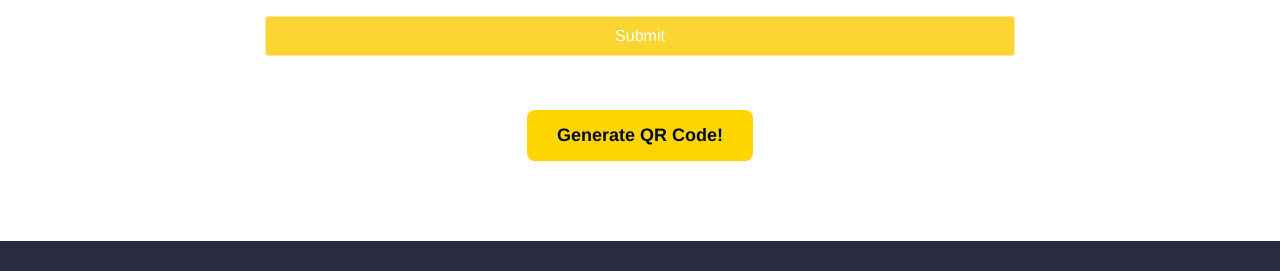
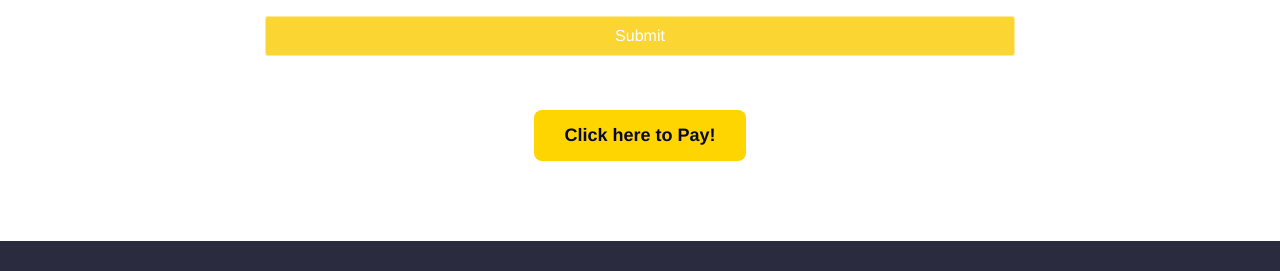
Before and after one commit to sujayadkesar/govardhana, a Jekyll site: the page built from blog/adoptacow.html, in a window 1280 px wide. Shown: the part 629-900 px from the top of the page. Built offline with Jekyll 4.4.1, drawn with Linux system fonts in a browser that asks for light colours; some of the changed lines change nothing that is shown; grey boxes are pictures that could not be loaded.

Commit message:
adopt a cow

```diff
--- a/blog/adoptacow.html
+++ b/blog/adoptacow.html
@@ -38,7 +38,7 @@
     style="background-color: #ffd500; padding: 15px 30px; font-size: 18px;
            border: none; font-weight: bold; cursor: pointer; transition: all 0.3s ease-in-out;
            color: #050829; border-radius: 8px;">
-    Generate QR Code!
+    Click here to Pay!
   </button>
 </div>
 
@@ -173,26 +173,6 @@
   openQrWindow(qrCodeUrl);
 };
 
-// Function to open QR code in a new window
-function openQrWindow(qrCodeUrl) {
-  const qrWindow = window.open('', '_blank', 'width=500,height=600');
-  qrWindow.document.write(`
-    <html>
-      <head>
-        <title>UPI Payment QR Code</title>
-      </head>
-      <body style="display: flex; justify-content: center; align-items: center; height: 100vh; margin: 0;">
-        <div style="text-align: center;">
-          <h2>Scan to Pay</h2>
-          <div style="display: flex; flex-direction: column; align-items: center;">
-            <img src="${qrCodeUrl}" alt="UPI Payment QR Code" style="width: 200px; height: 200px; margin-bottom: 10px;"/>
-            <p>Scan this code to make the payment</p>
-          </div>
-        </div>
-      </body>
-    </html>
-  `);
-}
 
 function submitForm(event) {
     event.preventDefault(); // Prevent default form submission
@@ -220,3 +200,64 @@
     });
   }
 </script>
+
+
+
+
+<script>
+  // Function to check if the user is on a mobile device
+function isMobileDevice() {
+  return /Mobi|Android/i.test(navigator.userAgent);
+}
+
+// Function to generate the UPI QR code or direct link based on the device type
+document.getElementById('generateQrButton').onclick = function() {
+  const adharNumber = document.getElementById('adhar').value;
+
+  if (!adharNumber) {
+    alert("Please enter your Aadhar number.");
+    return;
+  }
+
+  const amount = 11000;
+
+  if (isNaN(amount) || amount <= 0) {
+    alert("Invalid amount!");
+    return;
+  }
+
+  // UPI data for QR code and link
+  const upiData = `upi://pay?pa=govardhanylp@sbi&am=${amount}&cu=INR&tn=${adharNumber}`;
+  const qrCodeUrl = `https://api.qrserver.com/v1/create-qr-code/?size=400x400&data=${encodeURIComponent(upiData)}`;
+
+  if (isMobileDevice()) {
+    // Open UPI link directly for mobile users
+    window.location.href = upiData;
+  } else {
+    // Display QR code in a new window for non-mobile users
+    openQrWindow(qrCodeUrl);
+  }
+};
+
+// Function to open QR code in a new window
+function openQrWindow(qrCodeUrl) {
+  const qrWindow = window.open('', '_blank', 'width=500,height=600');
+  qrWindow.document.write(`
+    <html>
+      <head>
+        <title>UPI Payment QR Code</title>
+      </head>
+      <body style="display: flex; justify-content: center; align-items: center; height: 100vh; margin: 0;">
+        <div style="text-align: center;">
+          <h2>Scan to Pay</h2>
+          <div style="display: flex; flex-direction: column; align-items: center;">
+            <img src="${qrCodeUrl}" alt="UPI Payment QR Code" style="width: 200px; height: 200px; margin-bottom: 10px;"/>
+            <p>Scan this code to make the payment</p>
+          </div>
+        </div>
+      </body>
+    </html>
+  `);
+}
+
+</script>
```
